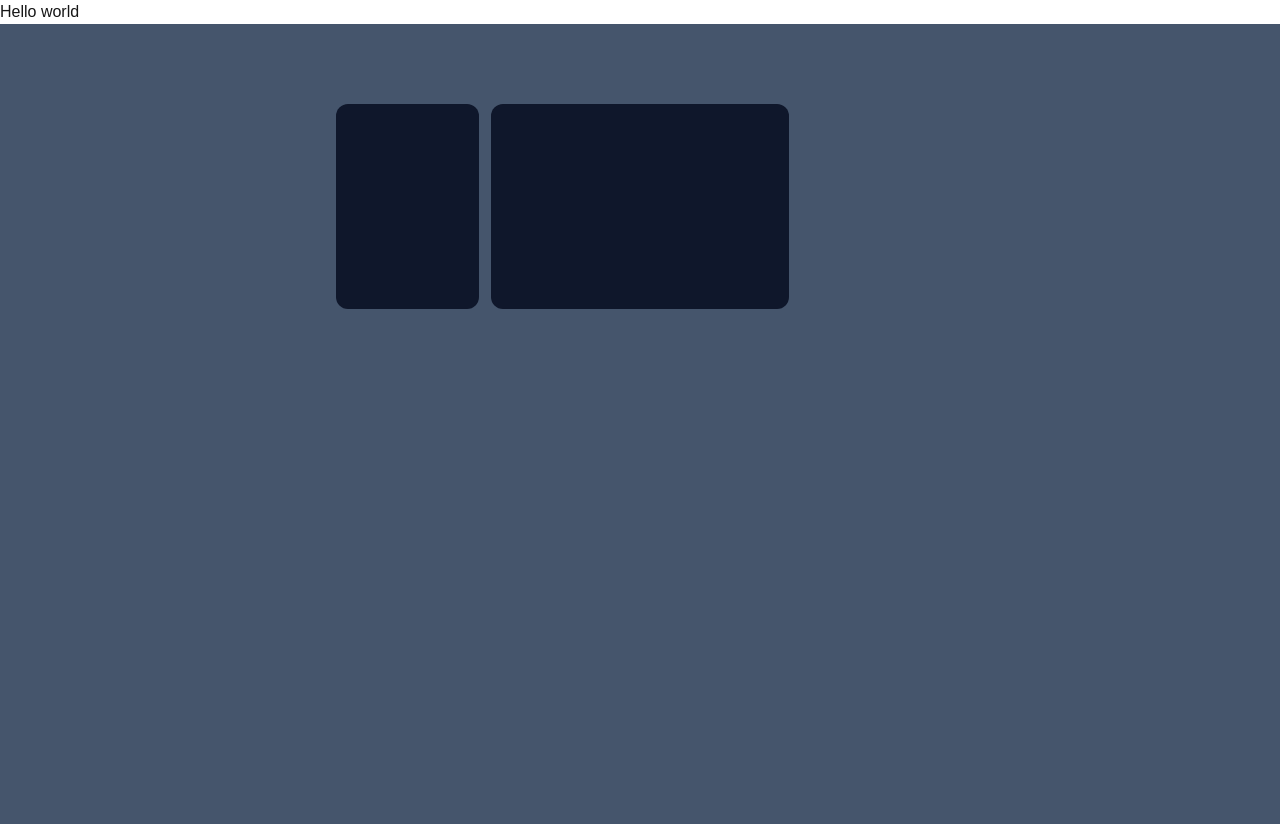
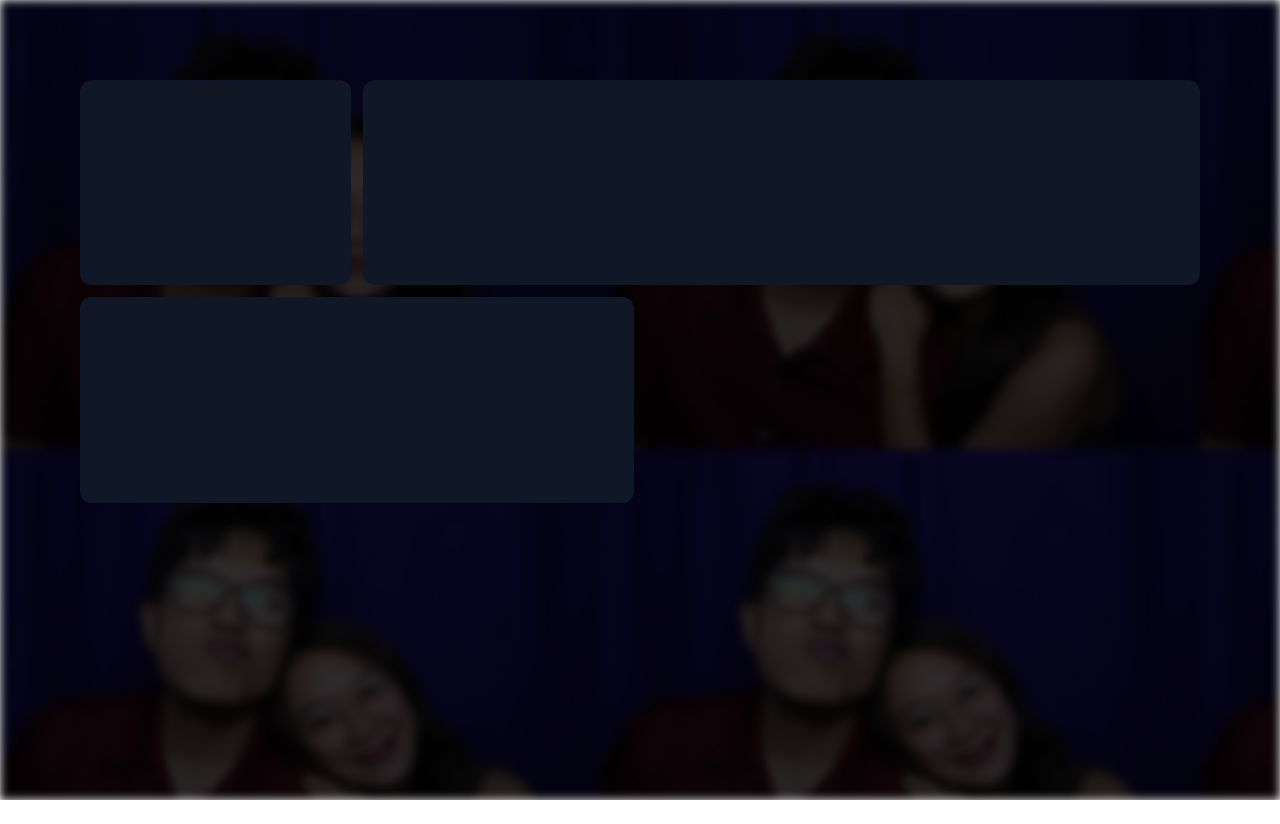
Before and after one commit to renzoboyy/renzo, a Next.js app: page / in a window 1280 px wide. After the commit the page ends 800 px from the top, so only its background shows below. Built offline with nearby package versions, Linux system fonts and the light colour scheme.

Commit message:
added bg

```diff
--- a/app/globals.css
+++ b/app/globals.css
@@ -25,8 +25,19 @@ body {
   font-family: Arial, Helvetica, sans-serif;
 }
 
-.grid-container {
-  display: grid;
-  grid-template-columns: 200px 200px 200px 200px;
-  grid-template-rows: 200px 200px;
+body::before {
+  background-image: url("./assets/Background.jpg");
+  filter: blur(5px) brightness(.2);
+  content: "";
+  position:absolute;
+  top: 0;
+  left: 0;
+  width: 100%;
+  height: 100%;
+  background-color: rgba(0, 0, 0, 0.5); /* 50% black overlay */
+  z-index: -1;
 }
+
+.inside {
+  display: flex;
+}
--- a/app/page.tsx
+++ b/app/page.tsx
@@ -3,20 +3,24 @@ import './globals.css';
 
 export default function Home() {
   return (
-    <main>
-      <h1>Hello world</h1>
 
-      <div className="h-screen w-full flex
-      items-center justify-center bg-slate-600">
-        <div className="grid h-full w-full
-        grid-cols-4 grid-rows-3 gap-3 p-20
-        xl:m-64 lg:m-32 md:m-16">
-          <div className="col-span-1 row-span-1 bg-slate-900
-          rounded-xl"></div>
-          <div className="col-span-2 row-span-1 bg-slate-900
-          rounded-xl"></div>
+    <div className="h-screen w-full flex
+    items-center justify-center">
+      <div className="grid h-full w-full
+      grid-cols-4 grid-rows-3 gap-3 p-20
+      ">
+        <div className="col-span-1 row-span-1 bg-gray-900
+        rounded-xl">
+          <div className="flex align-middle justify-center">
+            hello
+          </div>
         </div>
+        <div className="col-span-3 row-span-1 bg-gray-900
+        rounded-xl"></div>
+        <div className="col-span-2 row-span-1 bg-gray-900
+        rounded-xl"></div>
       </div>
-    </main>
+    </div>
+
   )
 }
```
Also changed, not shown: app/assets/Background.jpg (added).
